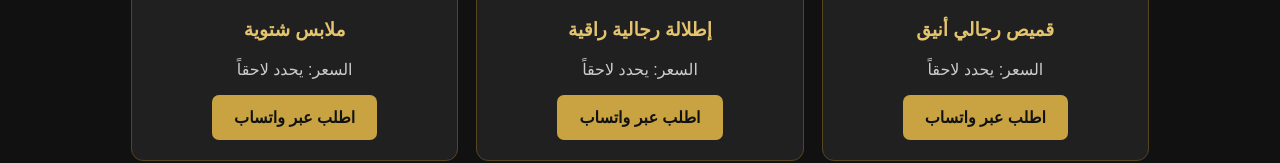
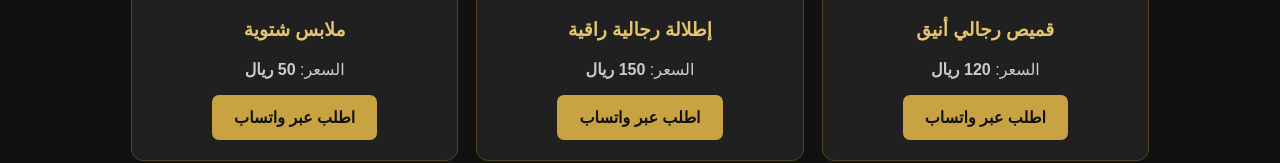
Before and after one commit to mktba8463-wq/alkhuzai-store, a plain HTML site: page index.html in a window 1280 px wide. Shown: the part 789-952 px from the top of the page. Drawn offline with Linux system fonts and the light colour scheme.

Commit message:
Add product prices

```diff
--- a/index.html
+++ b/index.html
@@ -43,19 +43,19 @@ footer{text-align:center;padding:30px;background:#080808;color:#d4af37}
 <div class="card">
 <img src="https://images.unsplash.com/photo-1598033129183-c4f50c736f10?w=600" alt="قميص رجالي">
 <h3>قميص رجالي أنيق</h3>
-<p>السعر: يحدد لاحقاً</p>
+<p>السعر: <strong>120 ريال</strong></p>
 <a class="order" href="https://wa.me/966596655995?text=أرغب%20بطلب%20قميص%20رجالي">اطلب عبر واتساب</a>
 </div>
 <div class="card">
 <img src="https://images.unsplash.com/photo-1617137968427-85924c800a22?w=600" alt="ملابس رجالية">
 <h3>إطلالة رجالية راقية</h3>
-<p>السعر: يحدد لاحقاً</p>
+<p>السعر: <strong>150 ريال</strong></p>
 <a class="order" href="https://wa.me/966596655995?text=أرغب%20بطلب%20إطلالة%20رجالية">اطلب عبر واتساب</a>
 </div>
 <div class="card">
 <img src="https://images.unsplash.com/photo-1591047139829-d91aecb6caea?w=600" alt="ملابس شتوية">
 <h3>ملابس شتوية</h3>
-<p>السعر: يحدد لاحقاً</p>
+<p>السعر: <strong>50 ريال</strong></p>
 <a class="order" href="https://wa.me/966596655995?text=أرغب%20بطلب%20ملابس%20شتوية">اطلب عبر واتساب</a>
 </div>
 </div>
```
